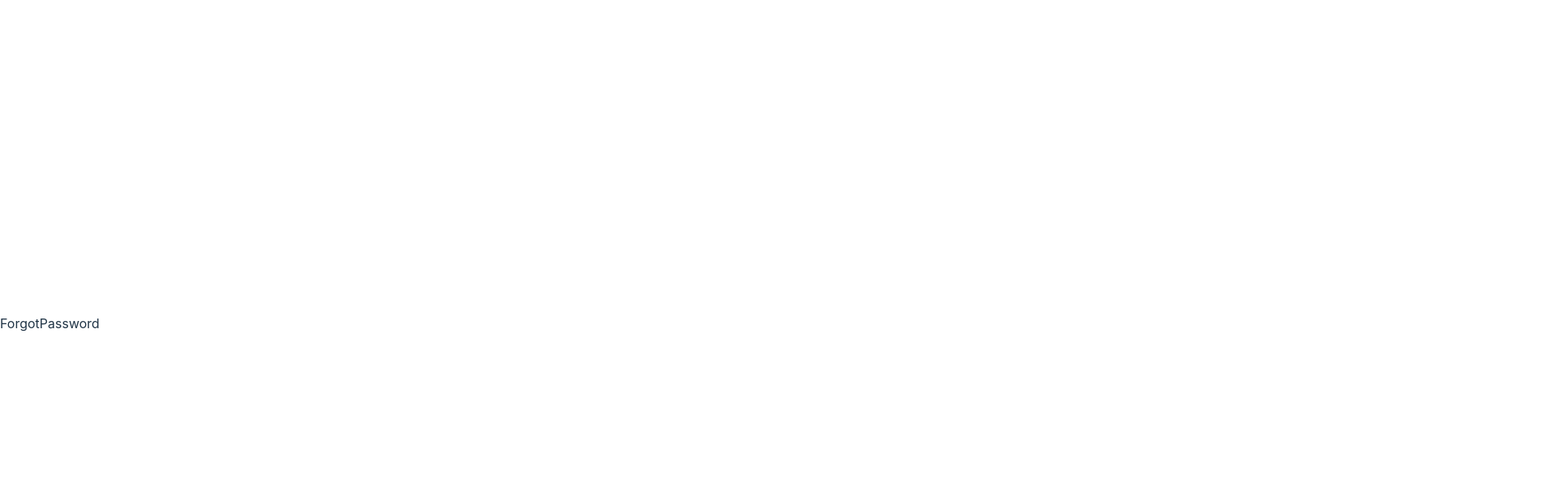
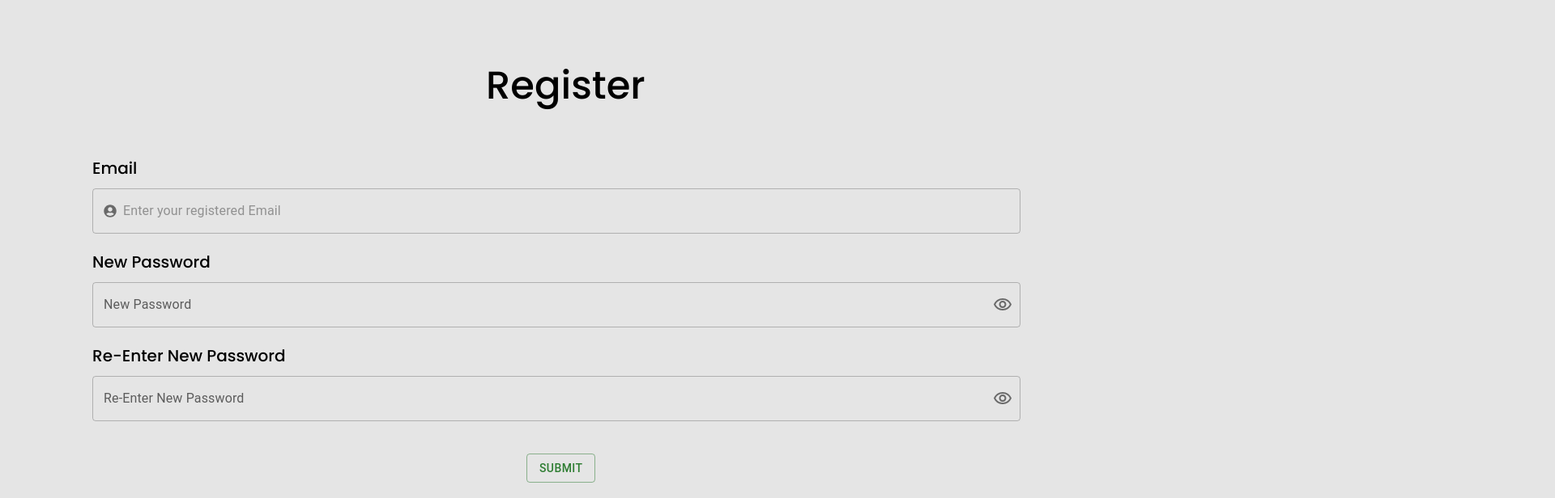
Before and after one commit to Maheedhar15/Final-Year-Project, a React (Vite) app in the folder frontend/: page /forgotpass in a window 1280 px wide. Shown: the top 616 px of the page at 81% size, 1920 px wide, since content can reach past the window. Built offline with nearby package versions, Linux system fonts and the light colour scheme.

Commit message:
Added forgot pass page and created a way for the user to logout

```diff
--- a/frontend/src/index.css
+++ b/frontend/src/index.css
@@ -5,7 +5,7 @@
 
 @layer components {
   .input-text {
-    @apply font-poppins mt-[10px] font-semibold text-[20px] text-[#7EFF66] leading-[150%] w-[284px] h-[24px] justify-start;
+    @apply font-poppins mt-[10px] font-semibold text-[20px] text-[#7EFF66] leading-[150%] w-[284px] h-[18px] justify-start;
   }
   .box-text {
     @apply p-[13px] items-center w-[383px] bg-[#F9FAFA] text-[#000];
@@ -51,7 +51,7 @@ h1 {
 }
 
 .main {
-  background-image: url('../src/assets/small_b3.jpg');
+  background: black;
   top: 0;
   min-height: 100vh;
   overflow-y: hidden;
--- a/frontend/src/pages/Dashboard.jsx
+++ b/frontend/src/pages/Dashboard.jsx
@@ -10,11 +10,33 @@ import '../index.css';
 import ClevelandDataset from './ClevelandDataset';
 import { toast } from 'react-hot-toast';
 import { Toaster } from 'react-hot-toast';
+import { FaRegCircleUser } from 'react-icons/fa6';
+import { useNavigate } from 'react-router-dom';
+
+const Options = () => {
+  const navigate = useNavigate();
+  const handleLogout = () => {
+    navigate('/login');
+  };
+  return (
+    <div className="w-[100px] absolute mt-[65px] ml-[-10px] duration-300 ease-in">
+      <button onClick={handleLogout}>
+        <div className="bg-[#E5E5E5] border-[2px] border-[#000] text-[#000] text-center rounded-md p-[5px] ">
+          Logout
+        </div>
+      </button>
+    </div>
+  );
+};
 
 function Dashboard() {
   const [SelectedModel, setSelectedModel] = useState('framingham');
   const [LegendToggle, setLegendToggle] = useState(false);
+  const [userOptions, setUserOptions] = useState(false);
 
+  const handleUserToggle = () => {
+    setUserOptions(!userOptions);
+  };
   const handleInfo = () => {
     toast.success(
       'There are three datasets available, choose the one that best fits the data that you have',
@@ -34,10 +56,11 @@ function Dashboard() {
             HeartSolutions
           </span>
 
-          <div className="justify-end items-end self-end align-self-end ml-[1620px]">
-            <button>
+          <div className="ml-[1080px] flex flex-col duration-300 ease-in">
+            <button onClick={handleUserToggle}>
               <AiOutlineUser className="fill-[#fff] px-[3px] py-[5px] mt-[20px] w-[40px] h-[40px] border-[1px] border-[#7EFF66] rounded-[20px]" />
             </button>
+            {userOptions && <Options />}
           </div>
         </div>
 
--- a/frontend/src/pages/ForgotPassword.jsx
+++ b/frontend/src/pages/ForgotPassword.jsx
@@ -1,7 +1,118 @@
 import React from 'react';
+import Button from '@mui/material/Button';
+import InputLabel from '@mui/material/InputLabel';
+import InputAdornment from '@mui/material/InputAdornment';
+import FormControl from '@mui/material/FormControl';
+import OutlinedInput from '@mui/material/OutlinedInput';
+import { FaUserCircle, FaKey } from 'react-icons/fa';
+import IconButton from '@mui/material/IconButton';
+import { MdOutlineVisibility, MdOutlineVisibilityOff } from 'react-icons/md';
+const Login = () => {
+  const [showPassword, setShowPassword] = React.useState(false);
 
-const ForgotPassword = () => {
-  return <div>ForgotPassword</div>;
+  const handleClickShowPassword = () => setShowPassword((show) => !show);
+
+  const handleMouseDownPassword = (event) => {
+    event.preventDefault();
+  };
+
+  return (
+    <div className="bg-[#E5E5E5] min-w-[1920px] min-h-[100vh] m-[0] text-black">
+      <div>
+        <h1 className="font-poppins font-bold text-[48px] ml-[600px] pt-[80px]">
+          Register
+        </h1>
+      </div>
+      <div className="ml-[114px] mt-[60px] flex flex-col gap-[20px]">
+        <div className="flex flex-col gap-[10px]">
+          <span className="font-poppins font-semibold text-[20px]">Email</span>
+          <FormControl variant="standard">
+            <OutlinedInput
+              id="input-with-icon-adornment"
+              className="max-w-[1146px]"
+              placeholder="Enter your registered Email"
+              startAdornment={
+                <InputAdornment position="start">
+                  <FaUserCircle />
+                </InputAdornment>
+              }
+            />
+          </FormControl>
+        </div>
+        <div className="flex flex-col gap-[10px]">
+          <span className="font-poppins font-semibold text-[20px]">
+            New Password
+          </span>
+          <FormControl sx={{ m: 0, width: '1146px' }} variant="outlined">
+            <InputLabel htmlFor="outlined-adornment-password">
+              New Password
+            </InputLabel>
+            <OutlinedInput
+              id="outlined-adornment-password"
+              className=""
+              type={showPassword ? 'text' : 'password'}
+              endAdornment={
+                <InputAdornment position="end">
+                  <IconButton
+                    aria-label="toggle password visibility"
+                    onClick={handleClickShowPassword}
+                    onMouseDown={handleMouseDownPassword}
+                    edge="end"
+                  >
+                    {showPassword ? (
+                      <MdOutlineVisibilityOff />
+                    ) : (
+                      <MdOutlineVisibility />
+                    )}
+                  </IconButton>
+                </InputAdornment>
+              }
+              placeholder="Enter your new password"
+            />
+          </FormControl>
+        </div>
+        <div className="flex flex-col gap-[10px]">
+          <span className="font-poppins font-semibold text-[20px]">
+            Re-Enter New Password
+          </span>
+          <FormControl sx={{ m: 0, width: '1146px' }} variant="outlined">
+            <InputLabel htmlFor="outlined-adornment-password">
+              Re-Enter New Password
+            </InputLabel>
+            <OutlinedInput
+              id="outlined-adornment-password"
+              className=""
+              type={showPassword ? 'text' : 'password'}
+              endAdornment={
+                <InputAdornment position="end">
+                  <IconButton
+                    aria-label="toggle password visibility"
+                    onClick={handleClickShowPassword}
+                    onMouseDown={handleMouseDownPassword}
+                    edge="end"
+                  >
+                    {showPassword ? (
+                      <MdOutlineVisibilityOff />
+                    ) : (
+                      <MdOutlineVisibility />
+                    )}
+                  </IconButton>
+                </InputAdornment>
+              }
+              placeholder="Re-Enter your new password"
+            />
+          </FormControl>
+        </div>
+      </div>
+
+      <div className="mt-[40px] ml-[650px]">
+        <Button variant="outlined" color="success">
+          {' '}
+          Submit{' '}
+        </Button>
+      </div>
+    </div>
+  );
 };
 
-export default ForgotPassword;
+export default Login;
--- a/frontend/src/pages/Login.jsx
+++ b/frontend/src/pages/Login.jsx
@@ -19,6 +19,13 @@ const Login = () => {
   const navigate = useNavigate();
   const handleForgot = () => {
     navigate('/forgotpass');
+  };
+  const handleRegister = () => {
+    navigate('/register');
+  };
+
+  const handleSubmit = () => {
+    navigate('/');
   };
   return (
     <div className="bg-[#E5E5E5] min-w-[1920px] min-h-[100vh] m-[0] text-black">
@@ -82,11 +89,17 @@ const Login = () => {
       >
         Forgot your password?
       </button>
-      <div className="mt-[40px] ml-[650px]">
-        <Button variant="outlined" color="success">
-          {' '}
-          Submit{' '}
-        </Button>
+      <div className="mt-[40px] ml-[600px]">
+        <div className="flex gap-[20px]">
+          <Button variant="outlined" color="success" onClick={handleSubmit}>
+            {' '}
+            Submit{' '}
+          </Button>
+          <Button variant="outlined" color="success" onClick={handleRegister}>
+            {' '}
+            Register{' '}
+          </Button>
+        </div>
       </div>
     </div>
   );
--- a/frontend/src/pages/Register.jsx
+++ b/frontend/src/pages/Register.jsx
@@ -7,13 +7,18 @@ import OutlinedInput from '@mui/material/OutlinedInput';
 import { FaUserCircle, FaKey } from 'react-icons/fa';
 import IconButton from '@mui/material/IconButton';
 import { MdOutlineVisibility, MdOutlineVisibilityOff } from 'react-icons/md';
+import { useNavigate } from 'react-router-dom';
 const Login = () => {
   const [showPassword, setShowPassword] = React.useState(false);
-
+  const navigate = useNavigate();
   const handleClickShowPassword = () => setShowPassword((show) => !show);
 
   const handleMouseDownPassword = (event) => {
     event.preventDefault();
+  };
+
+  const handleSubmit = () => {
+    navigate('/');
   };
 
   return (
@@ -106,7 +111,7 @@ const Login = () => {
       </div>
 
       <div className="mt-[40px] ml-[650px]">
-        <Button variant="outlined" color="success">
+        <Button variant="outlined" color="success" onClick={handleSubmit}>
           {' '}
           Submit{' '}
         </Button>
```
